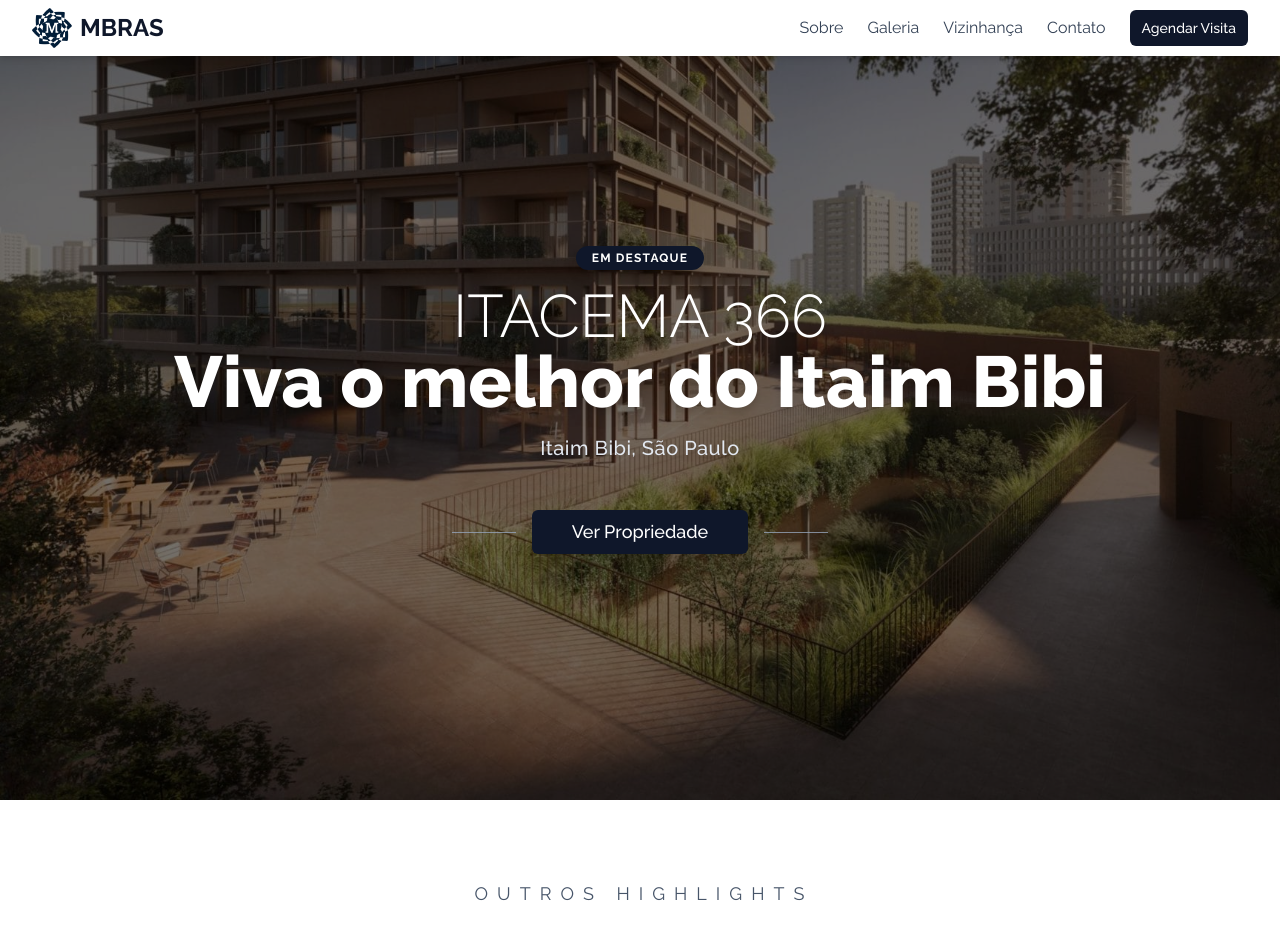
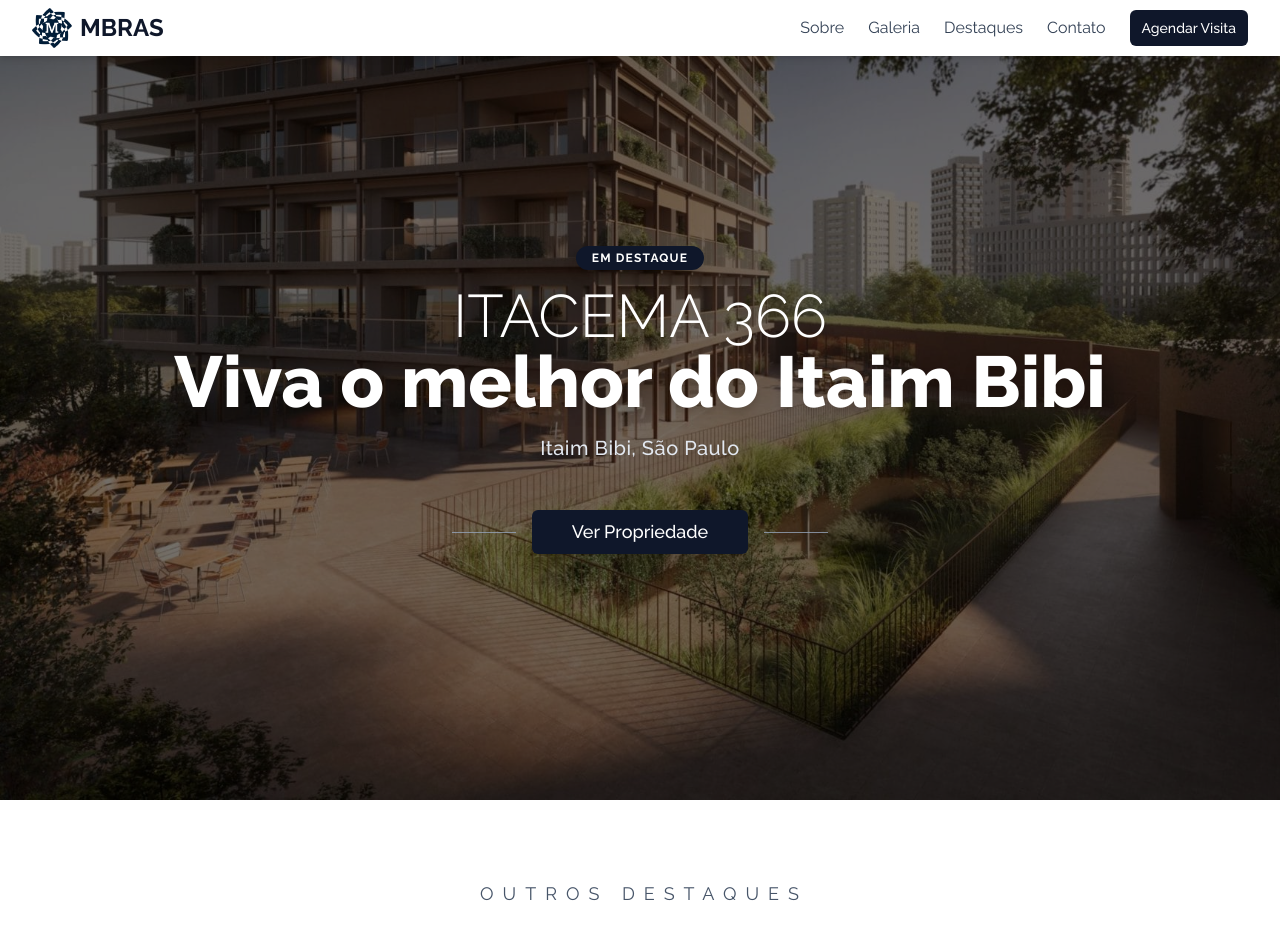
Before and after one commit to viniciusborgess/desafio-frontend, a Next.js app: page / in a window 1280 px wide. Shown: the top 952 px of the page. Built offline with nearby package versions, Linux system fonts and the light colour scheme; no server answers; a web font is replaced by a local one.

Commit message:
links href atualizados

```diff
--- a/src/components/sections/header.tsx
+++ b/src/components/sections/header.tsx
@@ -51,8 +51,8 @@ export function Header() {
             <Link href="#gallery" className="text-slate-700 hover:text-amber-500 transition-colors">
               Galeria
             </Link>
-            <Link href="#neighborhood" className="text-slate-700 hover:text-amber-500 transition-colors">
-              Vizinhança
+            <Link href="#highlights" className="text-slate-700 hover:text-amber-500 transition-colors">
+              Destaques
             </Link>
             <Link href="#contact" className="text-slate-700 hover:text-amber-500 transition-colors">
               Contato
--- a/src/components/sections/highlights.tsx
+++ b/src/components/sections/highlights.tsx
@@ -123,9 +123,9 @@ export function Highlights() {
   const highlightsFiltrados = highlights.filter((item) => item.tab === tab);
 
   return (
-    <section ref={sectionRef} className="py-10 sm:py-20 bg-white">
+    <section ref={sectionRef} className="py-10 sm:py-20 bg-white" id="highlights">
       <Container>
-        <h2 className="text-xs sm:text-lg font-sans tracking-[0.3em] sm:tracking-[0.5em] text-slate-600 mb-6 sm:mb-10 pl-1 sm:pl-2 text-center">OUTROS HIGHLIGHTS</h2>
+        <h2 className="text-xs sm:text-lg font-sans tracking-[0.3em] sm:tracking-[0.5em] text-slate-600 mb-6 sm:mb-10 pl-1 sm:pl-2 text-center">OUTROS DESTAQUES</h2>
         {/* Tabs responsivas: 2 linhas no mobile, 1 linha no desktop */}
         <div className="flex flex-wrap justify-center mb-6 sm:mb-10 border-b border-slate-200 gap-x-6 gap-y-2">
           <div className="flex w-full sm:w-auto justify-center gap-x-6 mb-2 sm:mb-0">
```
